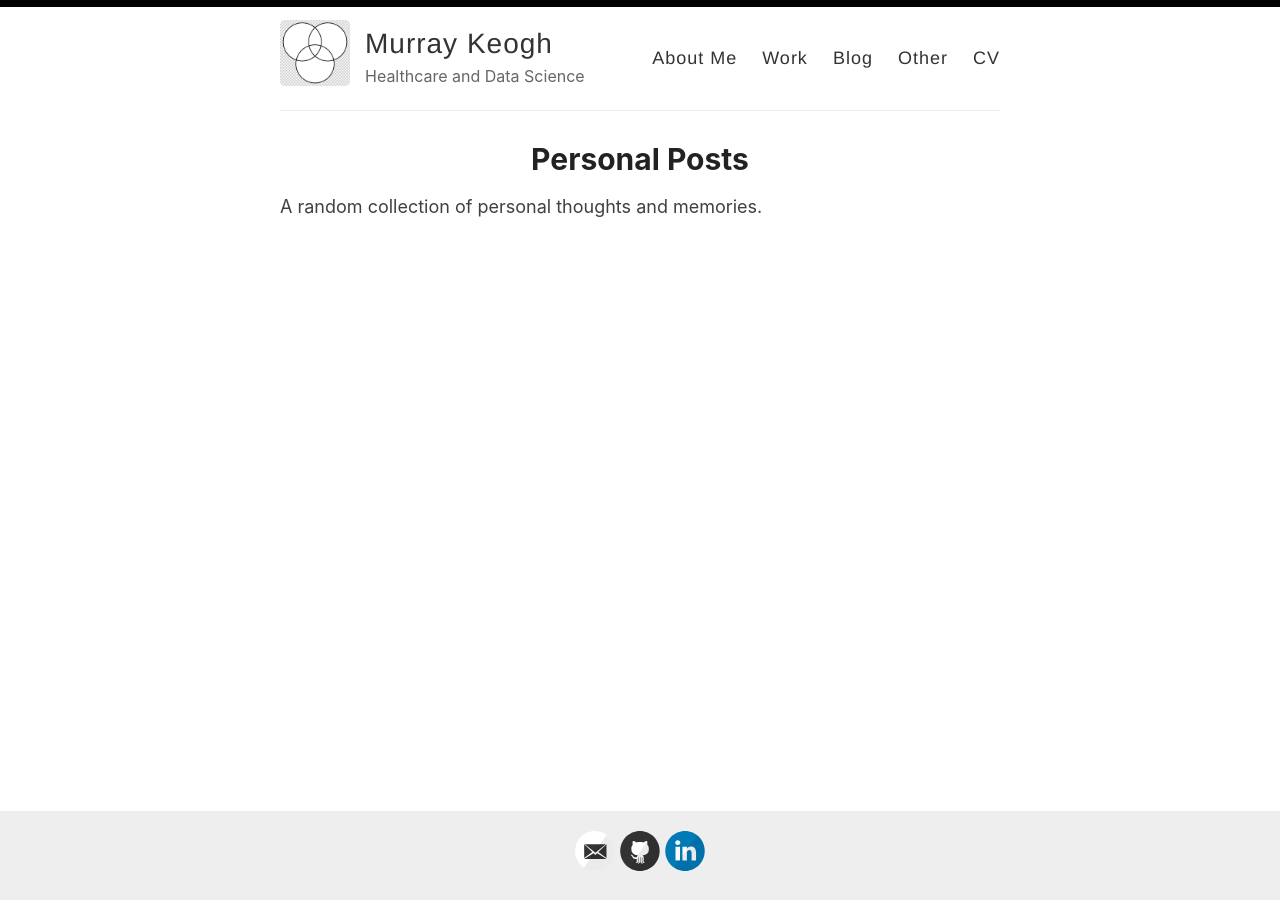
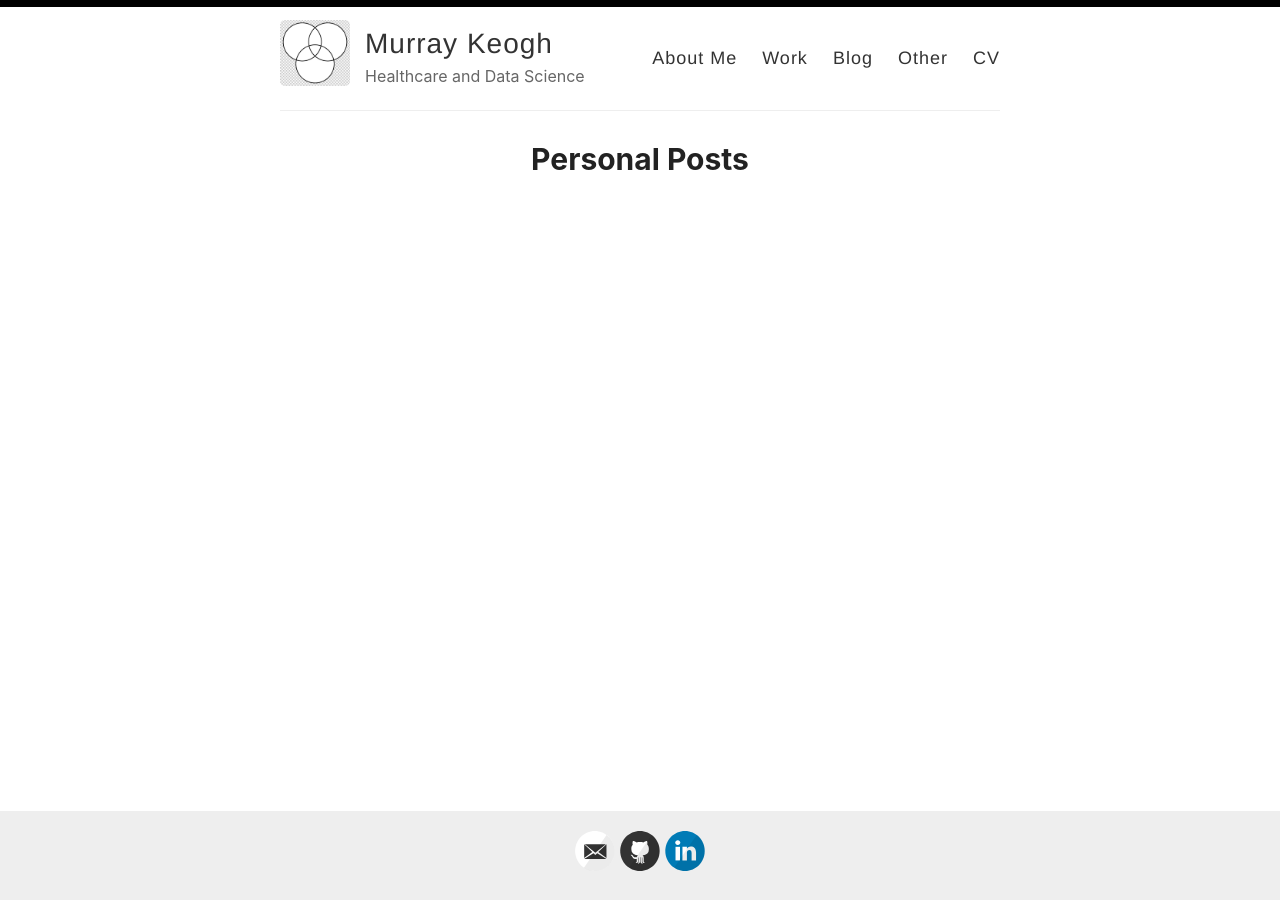
Before and after one commit to Murrkeys/Murrkeys.github.io, a Jekyll site: the page built from _pages/other.html, in a window 1280 px wide. Built offline with Jekyll 4.4.1, drawn with Linux system fonts in a browser that asks for light colours.

Commit message:
Update other.html

```diff
--- a/_pages/other.html
+++ b/_pages/other.html
@@ -3,8 +3,6 @@ layout: page
 title: Personal Posts
 permalink: /other/
 ---
-
-A random collection of personal thoughts and memories.
 
 <ul class="posts">
 
```
